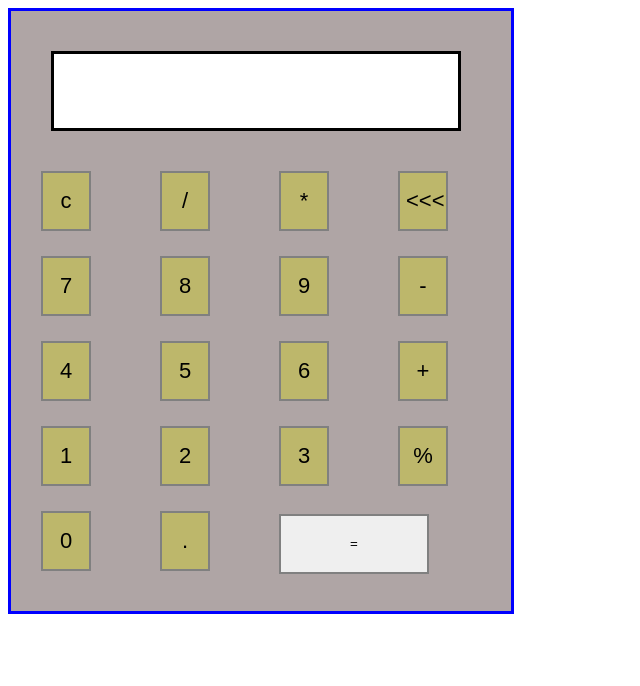
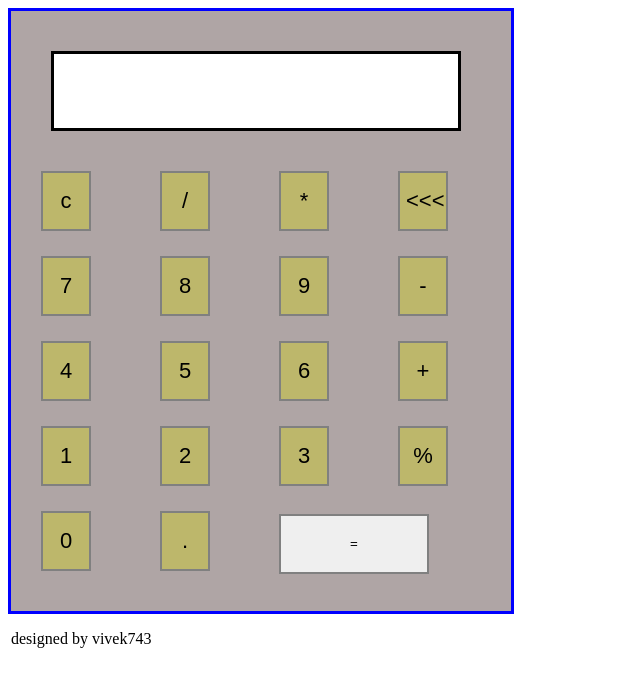
Before and after one commit to vivek743/calculator, a plain HTML site: page index.html in a window 1280 px wide. Shown: the whole page, without its empty margins (0-640 px from the left). Drawn offline with Linux system fonts and the light colour scheme.

Commit message:
Update index.html

```diff
--- a/index.html
+++ b/index.html
@@ -33,6 +33,8 @@
 
 
   </div>
+  <br>
+   <p>designed by vivek743</p>
 
 </body>
 </html>
```
